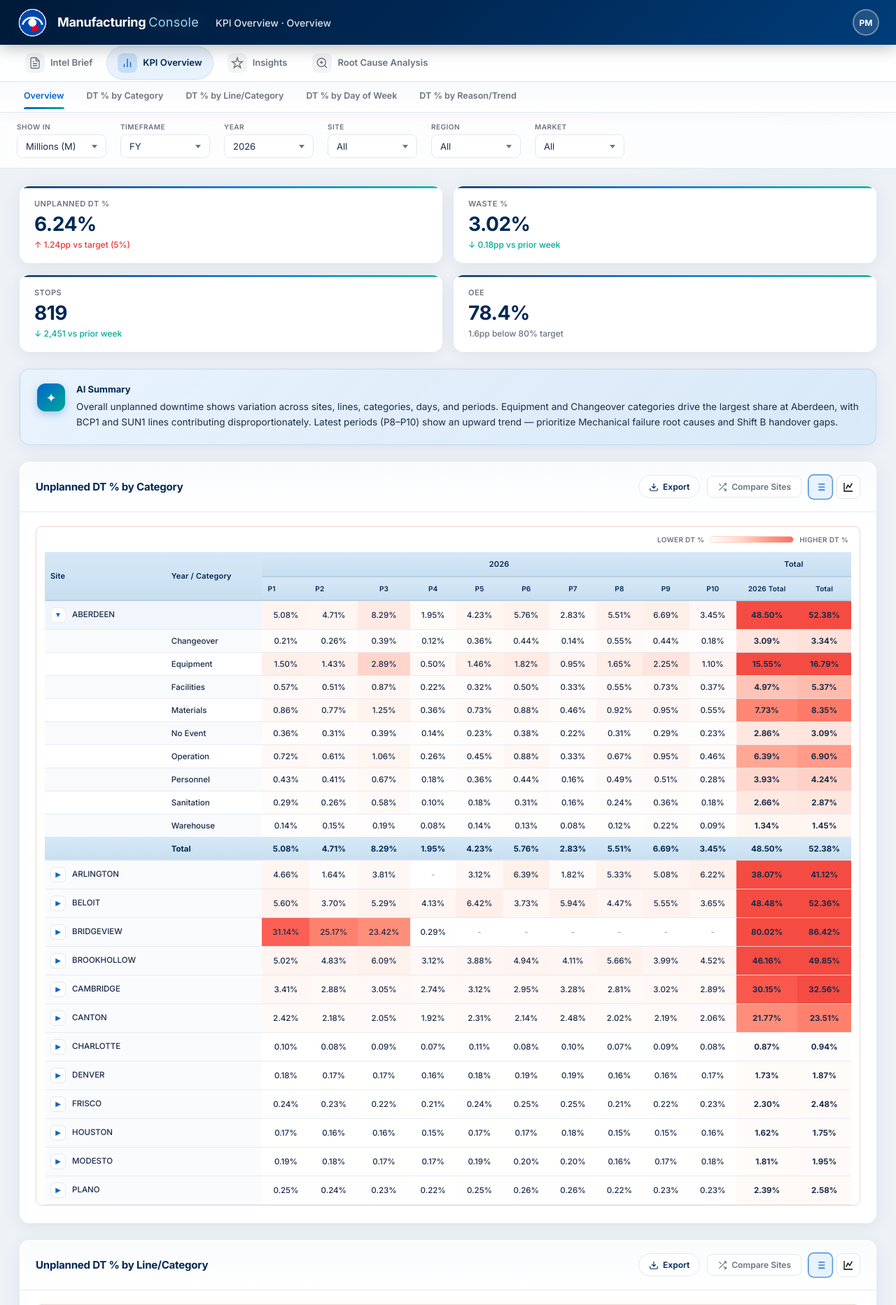
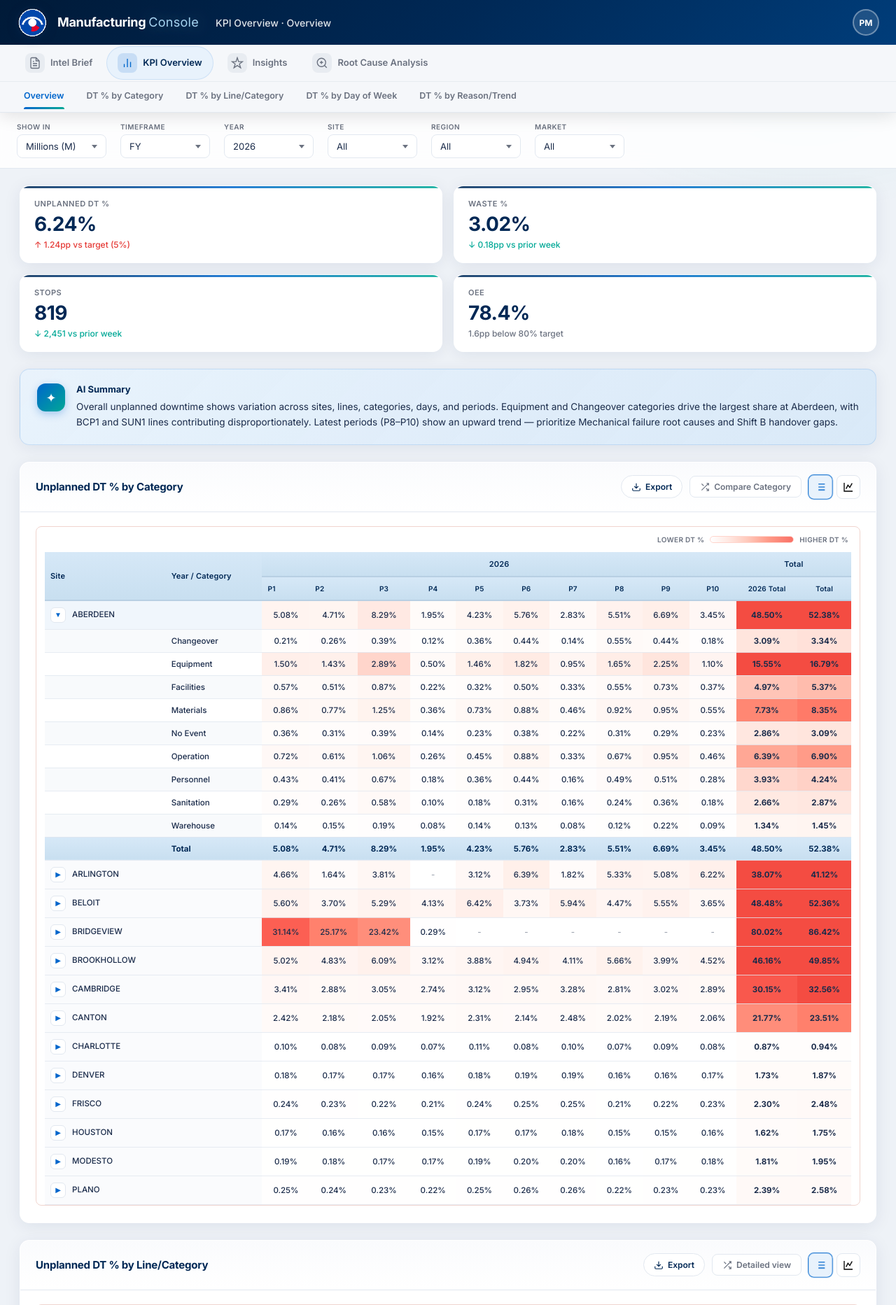
Before and after one commit to Nitz1611/SC-Manufacturing, a Flask app: page / in a window 1280 px wide. Shown: the top 1865 px of the page at 70% size. Run offline with Flask 3, Linux system fonts and the light colour scheme.

Commit message:
Move primary nav into top banner and update compare button labels
- Integrate primary and KPI sub-tabs into unified app-banner below navy header
- Match KPI sub-tab row background to primary nav banner color
- Rename Compare Sites to Compare Category on category views
- Rename Compare Sites to Detailed view on line chart and line heatmap cards

Co-authored-by: Nitz1611 <Nitz1611@users.noreply.github.com>

```diff
--- a/static/css/console.css
+++ b/static/css/console.css
@@ -13,10 +13,11 @@
   --border: #e2e8f0;
   --bg: #eef2f7;
   --white: #ffffff;
-  --header-h: 64px;
+  --header-brand-h: 64px;
   --top-nav-primary-h: 52px;
   --top-nav-secondary-h: 44px;
-  --top-chrome-h: var(--top-nav-primary-h);
+  --header-h: calc(var(--header-brand-h) + var(--top-nav-primary-h));
+  --banner-nav-bg: #f5f7fa;
   --radius: 14px;
   --radius-sm: 10px;
   --shadow: 0 4px 24px rgba(0, 40, 85, 0.08);
@@ -48,18 +49,25 @@ body {
     radial-gradient(ellipse 40% 30% at 50% 100%, rgba(0, 40, 85, 0.04), transparent 50%);
 }
 
-/* ── HEADER ── */
-.app-header {
+/* ── HEADER & TOP BANNER ── */
+.app-banner {
   position: sticky;
   top: 0;
   z-index: 300;
+  box-shadow: 0 4px 24px rgba(0, 0, 0, 0.12);
+}
+
+.app-banner.has-subnav {
+  --header-h: calc(var(--header-brand-h) + var(--top-nav-primary-h) + var(--top-nav-secondary-h));
+}
+
+.app-header {
   background: linear-gradient(135deg, var(--navy-dark) 0%, var(--navy) 50%, var(--navy-light) 100%);
-  height: var(--header-h);
+  height: var(--header-brand-h);
   display: flex;
   align-items: center;
   padding: 0 24px;
   gap: 24px;
-  box-shadow: 0 4px 24px rgba(0, 0, 0, 0.28);
 }
 
 .header-brand {
@@ -211,19 +219,10 @@ body {
   z-index: 1;
 }
 
-/* ── TOP NAVIGATION ── */
-.top-chrome {
-  position: sticky;
-  top: var(--header-h);
-  z-index: 110;
-  background: rgba(255, 255, 255, 0.96);
-  backdrop-filter: blur(12px);
+/* ── TOP NAVIGATION (inside banner) ── */
+.banner-nav {
+  background: var(--banner-nav-bg);
   border-bottom: 1px solid var(--border);
-  box-shadow: 0 4px 18px rgba(0, 40, 85, 0.04);
-}
-
-.top-chrome.has-subnav {
-  --top-chrome-h: calc(var(--top-nav-primary-h) + var(--top-nav-secondary-h));
 }
 
 .top-nav-primary,
@@ -248,8 +247,7 @@ body {
   display: none;
   min-height: var(--top-nav-secondary-h);
   align-items: center;
-  border-top: 1px solid var(--border);
-  background: linear-gradient(180deg, #f8fafc 0%, #ffffff 100%);
+  border-top: 1px solid rgba(0, 40, 85, 0.06);
   padding-bottom: 2px;
 }
 
@@ -371,7 +369,7 @@ body {
   gap: 14px 20px;
   align-items: flex-end;
   position: sticky;
-  top: calc(var(--header-h) + var(--top-chrome-h));
+  top: var(--header-h);
   z-index: 100;
 }
 
--- a/static/js/console.js
+++ b/static/js/console.js
@@ -373,10 +373,10 @@
       btn.setAttribute('aria-selected', btn.dataset.page === state.page ? 'true' : 'false');
     });
 
-    const chrome = document.getElementById('top-chrome');
+    const banner = document.getElementById('app-banner');
     const secondary = document.getElementById('top-nav-secondary');
     const showSubnav = state.page === 'kpi-overview';
-    chrome?.classList.toggle('has-subnav', showSubnav);
+    banner?.classList.toggle('has-subnav', showSubnav);
     secondary?.classList.toggle('visible', showSubnav);
 
     document.querySelectorAll('.top-nav-subitem').forEach(btn => {
@@ -435,8 +435,8 @@
     const hint = document.createElement('div');
     hint.className = 'compare-hint';
     hint.textContent = cardId === 'line'
-      ? 'Select a line to compare sites across periods.'
-      : 'Select a category to compare sites across periods.';
+      ? 'Select a line to open the detailed view across sites.'
+      : 'Select a category to compare across sites.';
     const tableView = cardBody.querySelector('.category-table-view, .panel-overlay-host');
     if (tableView) cardBody.insertBefore(hint, tableView);
     else cardBody.prepend(hint);
@@ -1052,10 +1052,7 @@
           </div>
           <div class="card-header-actions">
             ${exportBtnHTML('line-export-btn')}
-            <button type="button" class="compare-btn-card" data-compare-card="line" title="Compare sites by line">
-              <svg width="14" height="14" viewBox="0 0 24 24" fill="none" stroke="currentColor" stroke-width="2"><path d="M16 3h5v5M4 20L21 3M21 16v5h-5M15 15l6 6M4 4l5 5"/></svg>
-              Compare Sites
-            </button>
+            ${compareButtonHTML('line', 'line')}
           </div>
         </div>
       </div>
@@ -1200,12 +1197,21 @@
     refreshAllTables();
   }
 
+  function compareButtonHTML(cardId, compareType = 'category') {
+    const label = compareType === 'line' ? 'Detailed view' : 'Compare Category';
+    const title = compareType === 'line'
+      ? 'Open detailed line view across sites'
+      : 'Compare category across sites';
+    const cardAttr = compareType === 'line' ? 'line' : cardId === 'heatmap' ? 'heatmap' : 'category';
+    return `<button type="button" class="compare-btn-card" data-compare-card="${cardAttr}" title="${title}">
+        <svg width="14" height="14" viewBox="0 0 24 24" fill="none" stroke="currentColor" stroke-width="2"><path d="M16 3h5v5M4 20L21 3M21 16v5h-5M15 15l6 6M4 4l5 5"/></svg>
+        ${label}
+      </button>`;
+  }
+
   function categoryCardActions(cardId, includeToggle, exportId = null, compareType = 'category') {
     const exportBtn = exportId ? exportBtnHTML(exportId) : '';
-    const compareBtn = `<button type="button" class="compare-btn-card"${cardId ? ` data-compare-card="${compareType === 'line' ? 'line' : cardId === 'heatmap' ? 'heatmap' : 'category'}"` : ''} title="${compareType === 'line' ? 'Compare sites by line' : 'Compare sites by category'}">
-        <svg width="14" height="14" viewBox="0 0 24 24" fill="none" stroke="currentColor" stroke-width="2"><path d="M16 3h5v5M4 20L21 3M21 16v5h-5M15 15l6 6M4 4l5 5"/></svg>
-        Compare Sites
-      </button>`;
+    const compareBtn = compareButtonHTML(cardId, compareType);
     const toggle = includeToggle ? `<div class="view-toggle">
         <button type="button" class="view-toggle-btn active" data-view="table" data-card="${cardId}" title="Table"><svg width="16" height="16" viewBox="0 0 24 24" fill="none" stroke="currentColor" stroke-width="2"><path d="M8 6h13M8 12h13M8 18h13M3 6h.01M3 12h.01M3 18h.01"/></svg></button>
         <button type="button" class="view-toggle-btn" data-view="chart" data-card="${cardId}" title="Chart"><svg width="16" height="16" viewBox="0 0 24 24" fill="none" stroke="currentColor" stroke-width="2"><path d="M3 3v18h18M7 16l4-8 4 5 5-9"/></svg></button>
--- a/templates/index.html
+++ b/templates/index.html
@@ -14,7 +14,8 @@
 
   <div class="app-bg-glow" aria-hidden="true"></div>
 
-  <!-- ── HEADER ── -->
+  <!-- ── TOP BANNER ── -->
+  <div class="app-banner" id="app-banner">
     <header class="app-header">
       <div class="header-brand">
         <img
@@ -37,12 +38,14 @@
       </div>
     </header>
 
-  <div class="app-shell">
-    <div class="workspace">
-      <div class="top-chrome" id="top-chrome" aria-label="Application navigation">
+    <div class="banner-nav" aria-label="Application navigation">
       <nav class="top-nav-primary" id="top-nav-primary" role="tablist" aria-label="Main sections"></nav>
       <nav class="top-nav-secondary" id="top-nav-secondary" role="tablist" aria-label="KPI views"></nav>
     </div>
+  </div>
+
+  <div class="app-shell">
+    <div class="workspace">
       <div class="filter-bar" id="filter-bar" role="toolbar" aria-label="Filters"></div>
 
       <main class="main-content">
```
Lines whose indentation alone changed are shown as unchanged.
